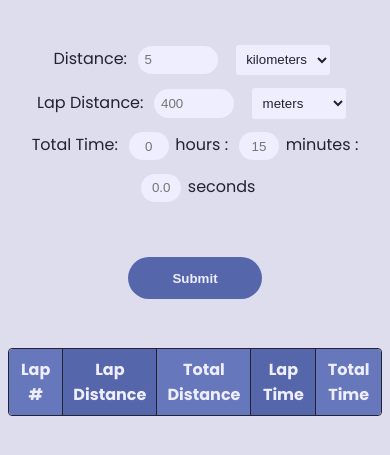
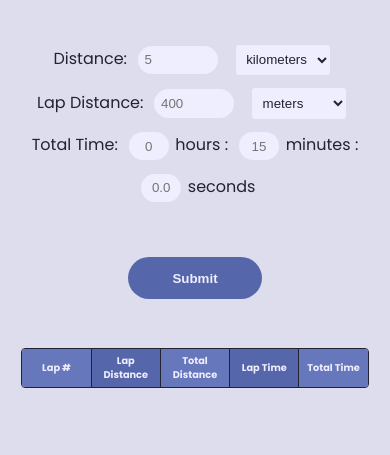
Before and after one commit to SalladShooter/LapPacer, a plain HTML site: page index.html in a window 390 px wide. Shown: the part 329-784 px from the top of the page. Drawn offline with Linux system fonts and the light colour scheme.

Commit message:
Fixed table sizing for mobile.

```diff
--- a/style.css
+++ b/style.css
@@ -143,8 +143,9 @@ select {
   margin-right: 2em;
   border-right: 0.1em solid var(--text);
   border-top: 0.1em solid var(--text);
-  width: 7.5em;
+  width: min(15vw, 7.5em);
   display: table-cell;
+  font-size: min(2.5vw, 1em);
 }
 
 #table tr:first-child * {
```
